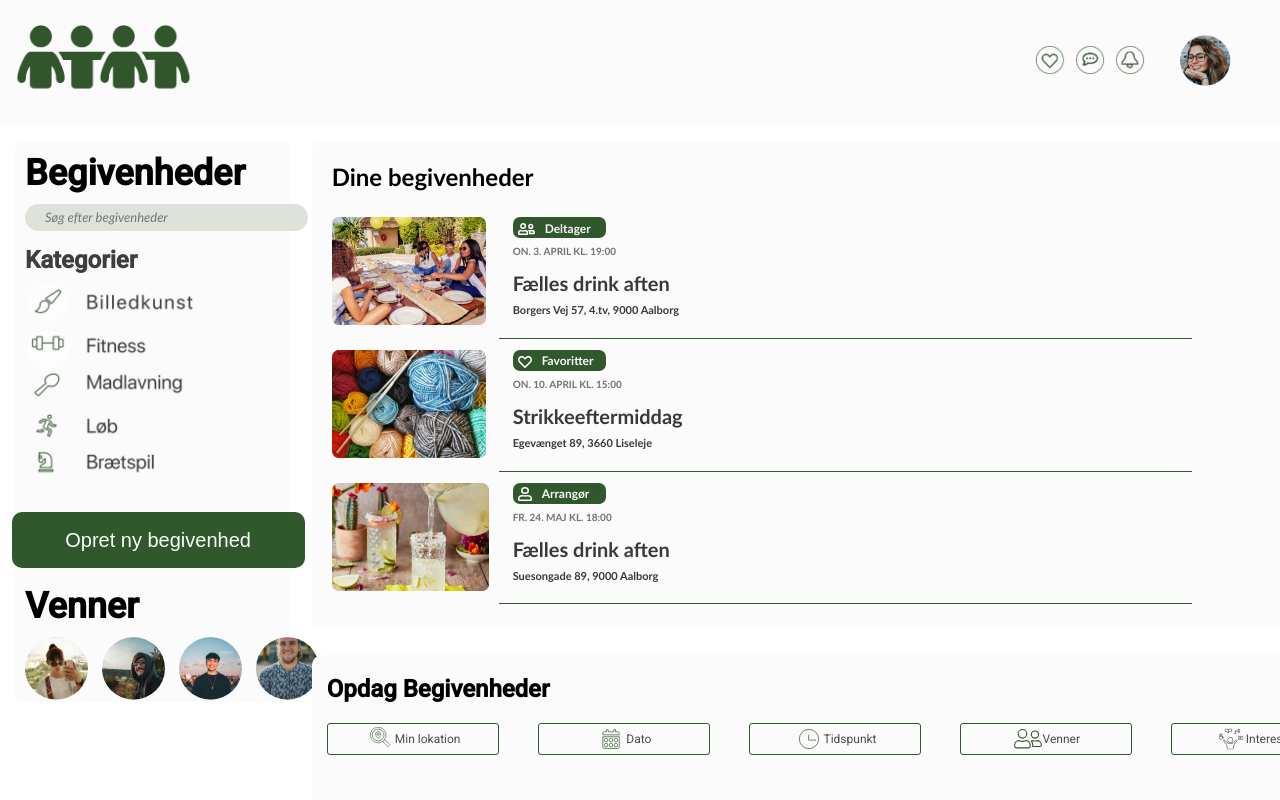
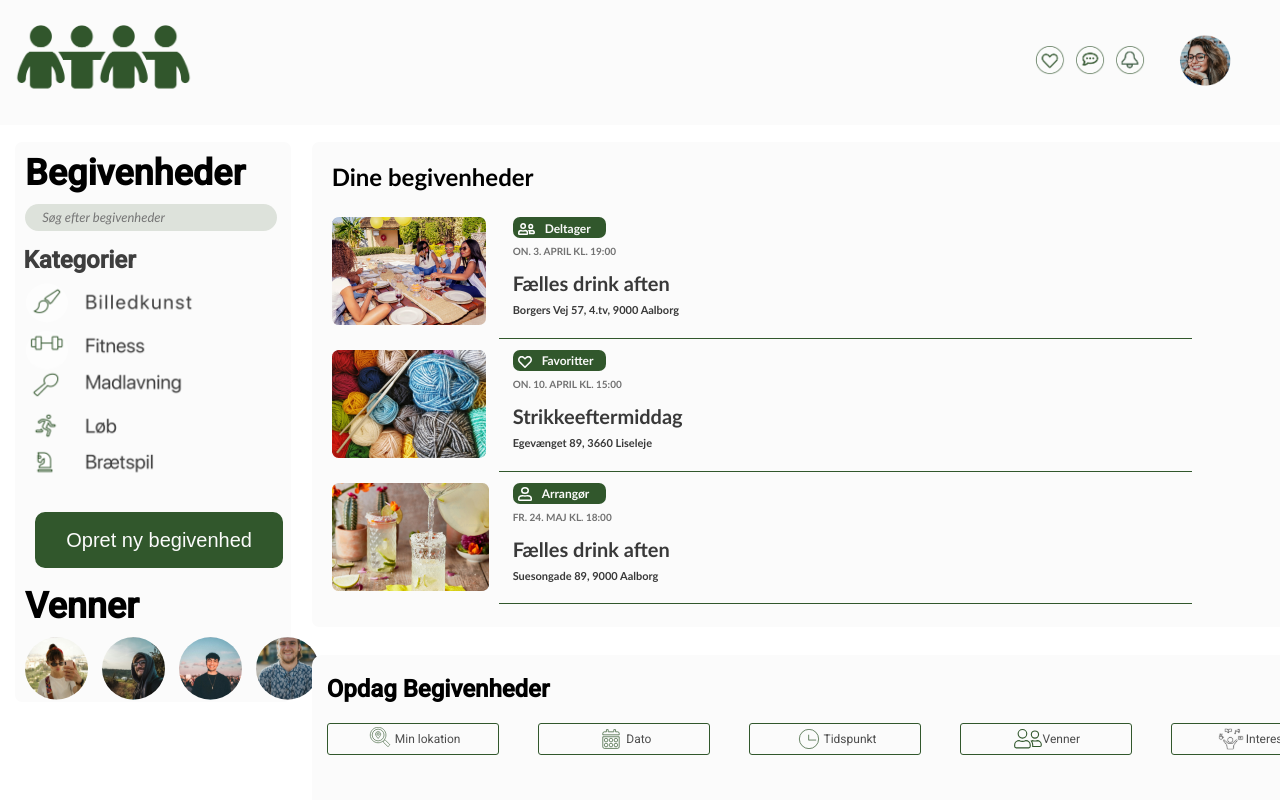
Before and after one commit to KristineHorluck/Greetly, an Angular app in the folder greetly/: page / in a window 1280 px wide. Shown: the top 800 px of the page. Built offline with nearby package versions, Linux system fonts and the light colour scheme.

Commit message:
ændret til mere %

```diff
--- a/greetly/src/app/explore-page/panels/panels.component.css
+++ b/greetly/src/app/explore-page/panels/panels.component.css
@@ -5,9 +5,9 @@
     padding-top: 17px;
     grid-row-start: 1;
     grid-row-end: 2;
-    grid-template-columns:22.36% auto;
+    grid-template-columns:22.36% 75.98%; /* 322px/1440px */ /* (22.36+1.66)/100px */
     grid-template-rows: 100px 1600px; /* change rows to move footer*/
-    column-gap: 1.66%;
+    column-gap: 1.66%; /* 24px/1050px */
 }
 
 .left-panel {
@@ -47,7 +47,7 @@
     align-items: center;
     border-radius: 30px;
     background-color: rgb(221, 226, 219);
-    width: 283px;
+    width: 91.3%; /* 294px/322*/
     height: 27px;
     box-sizing: border-box;
     height: 27px; /* Ensure this is enough after padding is considered */
@@ -62,11 +62,11 @@
     outline: none;
     border: none;
     background-color: transparent;
-    width: 283px;
+    width: 91.3%; /* 294px/322*/
     height: 27px;
     box-sizing: border-box;
     height: 27px; /* Ensure this is enough after padding is considered */
-    padding: 10px; /* Example padding that fits within the height */
+    padding: 3.1%; /* 10/322*//* Example padding that fits within the height */
 }
 
 /* added left marging because padding-left didn't work */
@@ -76,7 +76,7 @@
 
 .categories{
     padding-top: 15px;
-    padding-left: 10px;
+    padding-left: 3.1%; /* 10/322*/
     font-size: 24px;
     color: #3e3e3e;
     height: 245px;
@@ -91,14 +91,14 @@
 .create-button-link {
     justify-content: center;
     align-items: center;
-    width: 293px;
+    width: 97.01%; /* 293px/302px(create button) */
     height: 56px;
     color: #fbfbfb;
     text-decoration: none; /* Optional: Removes underline from links */
     font-size: 20px;
     background-color: #31572C; /* wtf hvorfor skifter den ikke farve*/
     border-radius: 10px;
-    margin-right: 10px;
+    margin-right: 3.1%; /* 10/322*/
     border: 2px solid #31572C;
 }
 
@@ -124,6 +124,7 @@
 
 .friends-pic {
     padding-left: 10px;
+    width: 91.3%; /* 294px/322*/
 }
 
 .your-events {
```
